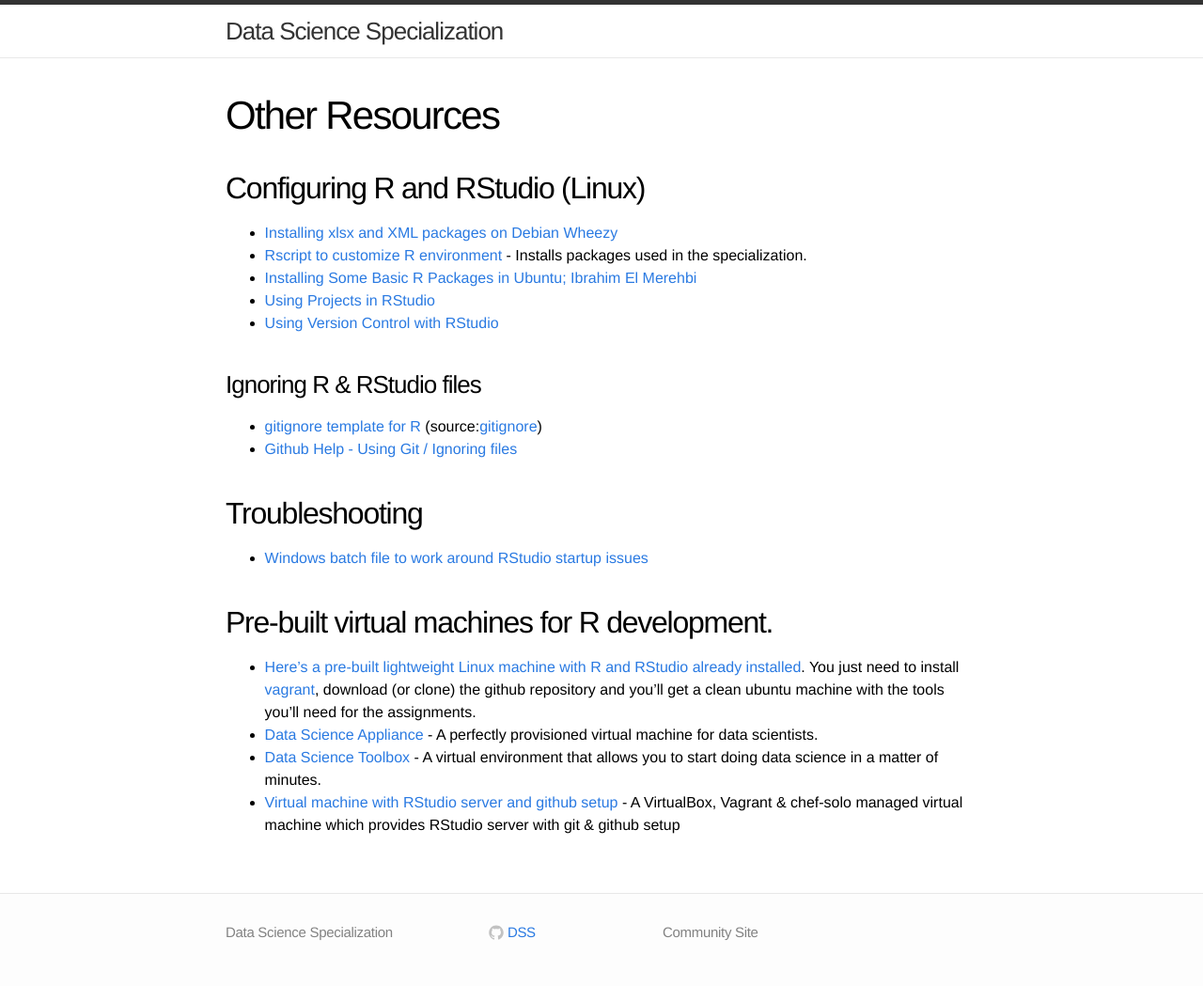
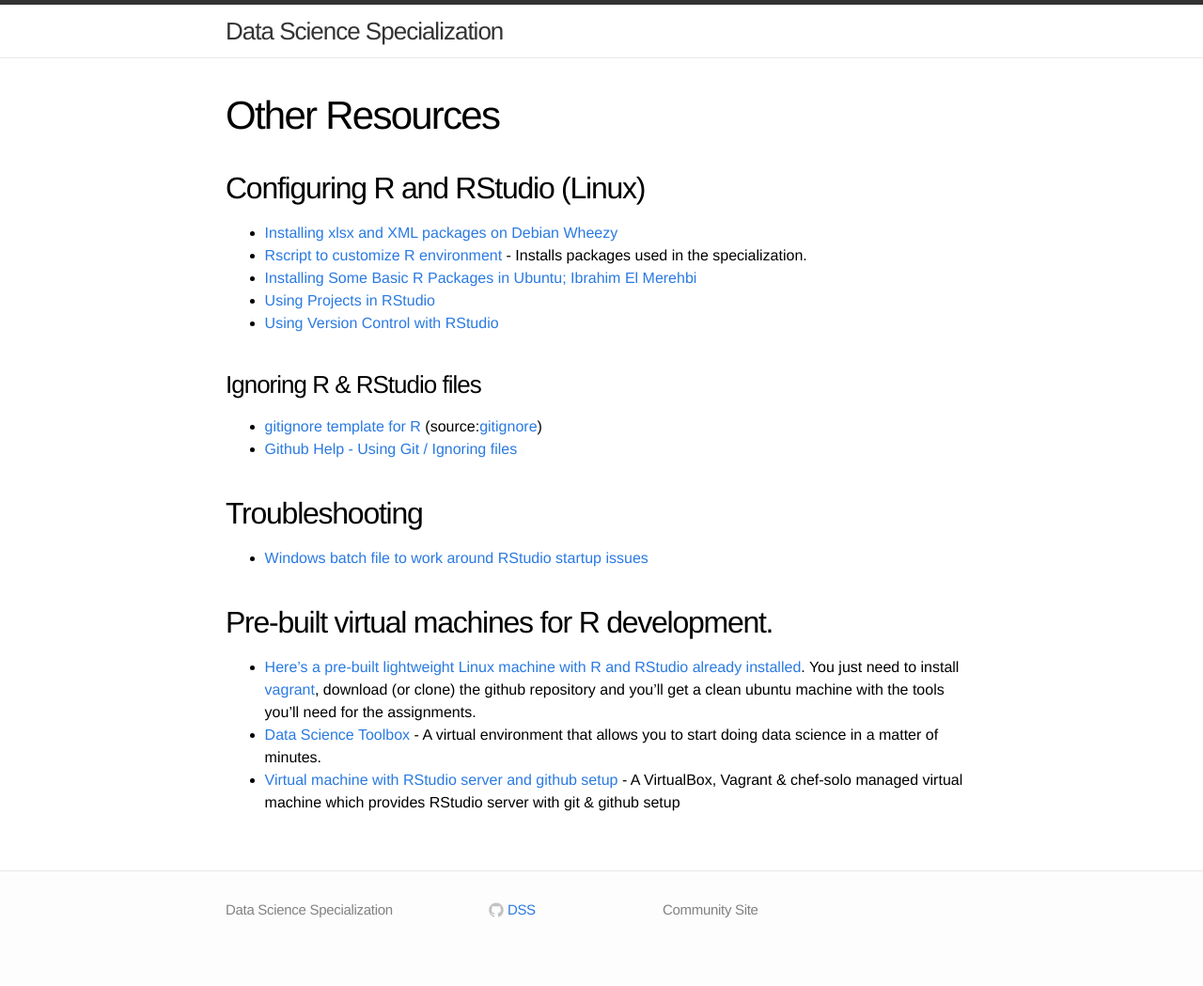
Before and after one commit to DataScienceSpecialization/DataScienceSpecialization.github.io, a Jekyll site: the page built from other.md, in a window 1280 px wide. Shown: the whole page at 94% size. Built offline with Jekyll 4.4.1, drawn with Linux system fonts in a browser that asks for light colours; after the commit the page ends 1025 px from its top, so only the background shows below that.

Commit message:
Remove add from Other Resources page
Data Science Appliance is an add website; it redirects through doubleclick.net

```diff
--- a/other.md
+++ b/other.md
@@ -22,8 +22,6 @@
 ## Pre-built virtual machines for R development.
 - [Here's a pre-built lightweight Linux machine with R and RStudio already installed](https://github.com/queirozfcom/r-box). You just need to install [vagrant](https://www.vagrantup.com/downloads.html), download (or clone) the github repository and you'll get a clean ubuntu machine with the tools you'll need for the assignments.
 
-- [Data Science Appliance](http://datascienceappliance.com/) - A perfectly provisioned virtual machine for data scientists.
-
 - [Data Science Toolbox](http://datasciencetoolbox.org/) - A virtual environment that allows you to start doing data science in a matter of minutes.
 
 - [Virtual machine with RStudio server and github setup](https://github.com/tboloo/vagrant-rstudio) - A VirtualBox, Vagrant & chef-solo managed virtual machine which provides RStudio server with git & github setup
```
